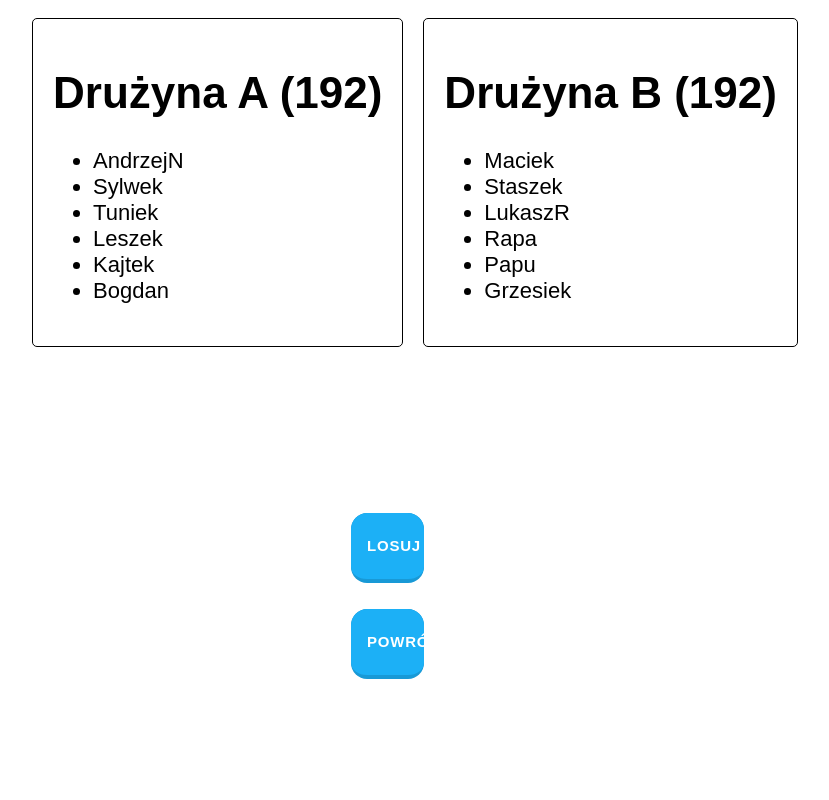
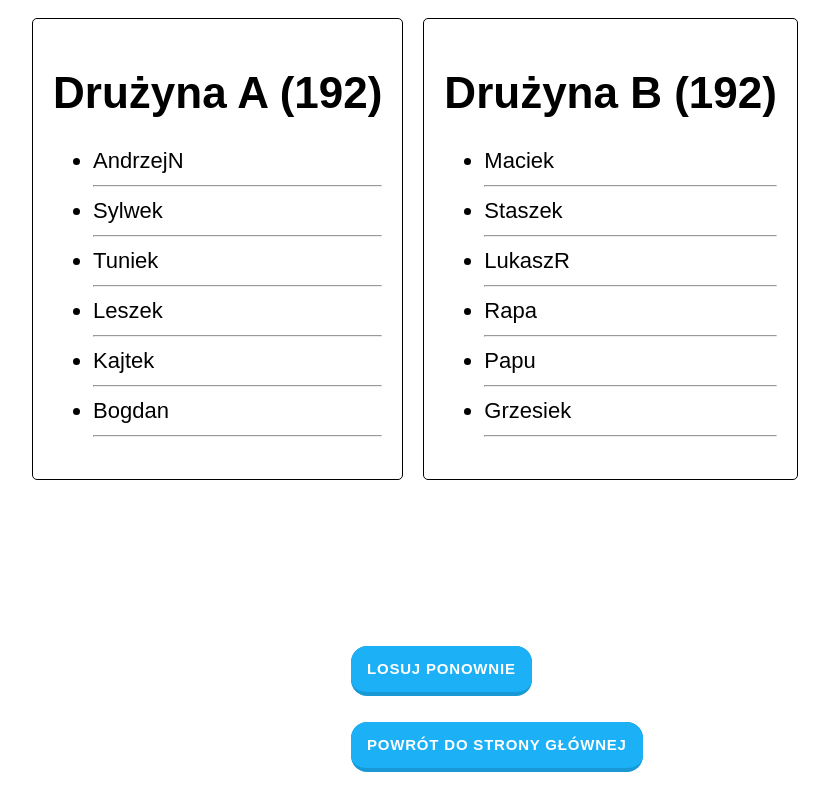
Before and after one commit to dejski/losowaniePython, a Flask app: page /losuj in a window 1280 px wide. Shown: the whole page, without its empty margins (225-1054 px from the left). Run offline with Flask 3, Linux system fonts and the light colour scheme.

Commit message:
linie poziome

```diff
--- a/static/styles.css
+++ b/static/styles.css
@@ -35,7 +35,7 @@
   font-size: 15px;
   font-weight: 700;
   letter-spacing: .8px;
-  line-height: 40px;
+  line-height: 20px;
   margin: 0;
   outline: none;
   overflow: visible;
@@ -49,7 +49,7 @@
   -webkit-user-select: none;
   vertical-align: middle;
   white-space: nowrap;
-  width: 25%;
+  width: 200;
 
 }
 
--- a/templates/teams.html
+++ b/templates/teams.html
@@ -12,7 +12,7 @@
         <h1>Drużyna A ({{ sum_a }})</h1>
         <ul>
             {% for player in team_a %}
-            <li>{{ player['name'] }}</li>
+            <li>{{ player['name'] }}</li><hr>
             {% endfor %}
         </ul>
     </div>
@@ -20,7 +20,7 @@
         <h1>Drużyna B ({{ sum_b }})</h1>
         <ul>
             {% for player in team_b %}
-            <li>{{ player['name'] }}</li>
+            <li>{{ player['name'] }}</li><hr>
             {% endfor %}
         </ul>
     </div>
```
